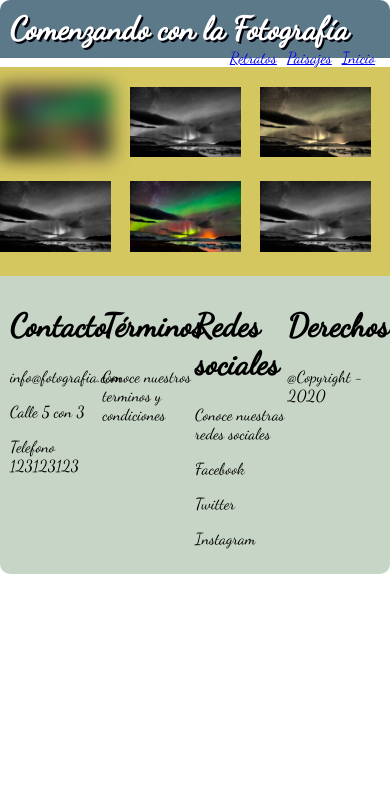
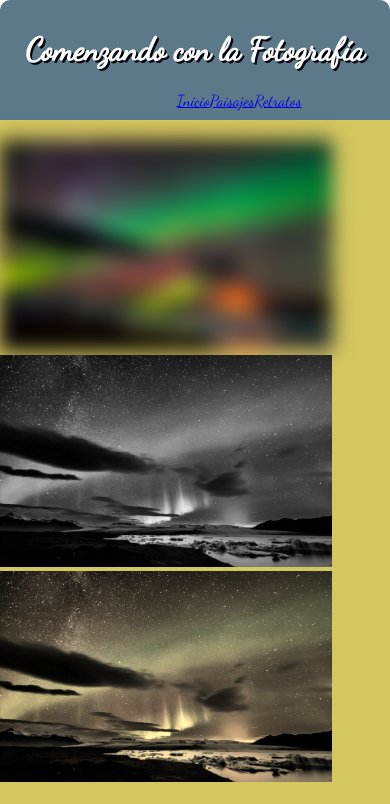
Before and after one commit to bity03/CSS, a plain HTML site: page html/paisajes.html in a window 390 px wide. Shown: the top 804 px of the page. Drawn offline with Linux system fonts and the light colour scheme.

Commit message:
Add files via upload

```diff
--- a/css/estilos.css
+++ b/css/estilos.css
@@ -23,6 +23,7 @@ header p{
   float: right;
   display: inline;
 	text-align: right;
+  word-spacing: 0.75em;
 }
 #contenedor{
   width: 100%;
@@ -194,3 +195,90 @@ footer{
     margin-top: 0%;
   }
 }
+
+@media (max-width: 900px) {
+  header{
+    width: 100%;
+    margin: 0 auto;
+    display: block;
+    align-content: center;
+  }
+
+  header h1{
+    display: block;
+    width:100%;
+  	text-align: center;
+    text-shadow: 2px 2px #02010a;
+  }
+
+  header p{
+    width: 10%;
+    margin: 0 auto;
+    float: none;
+    text-align: center;
+    display: flex;
+    flex-direction: row;
+    word-spacing: 0.75em;
+  }
+
+  .contenedorp {
+    margin: 0 auto;
+    display: flex;
+    flex-direction: column;
+    align-content: center;
+    width: 100%;
+    padding:10px 0px 10px 0px;
+    background-color: #d5c75f;
+    box-sizing: border-box;
+  }
+  .top{
+    padding:10px 0px 10px 0px;
+    width: 100%;
+    margin: 0 auto;
+    display: flex;
+    flex-direction: column;
+    align-items: center;
+    box-sizing: border-box;
+  }
+  .top img{
+    width: 85%;
+    margin: auto;
+  }
+  .down {
+    padding:10px 0px 10px 0px;
+    width: 100%;
+    margin: 0 auto;
+    display: flex;
+    flex-direction: column;
+    align-items: center;
+    box-sizing: border-box;
+    }
+  .down img{
+    width: 85%;
+    margin: auto;
+    }
+
+    footer{
+      width: 100%;
+      padding:10px 10px 10px 10px;
+      border-radius: 0px 0px 10px 10px;
+      margin: auto;
+      display: flex;
+      flex-direction: column;
+      background-color: #C6d5c5;
+      color: black;
+      box-sizing: border-box;
+    }
+    .contacto{
+      width: 100%;
+    }
+    .terminos{
+      width: 100%;
+    }
+    .redes{
+      width: 100%;
+    }
+    .derechos{
+      width: 100%;
+    }
+}
--- a/html/paisajes.html
+++ b/html/paisajes.html
@@ -11,11 +11,7 @@
     <h1>Comenzando con la Fotografía</h1>
     <p>
 			<a href="../index.html">Inicio</a>
-		</p>
-		<p>
 			<a href="paisajes.html">Paisajes</a>
-		</p>
-		<p>
 			<a href="retratos.html">Retratos</a>
 		</p>
   </header>
```
Also changed, not shown: html/retratos.html (+0 -4 lines), index.html (+3 -7 lines).
